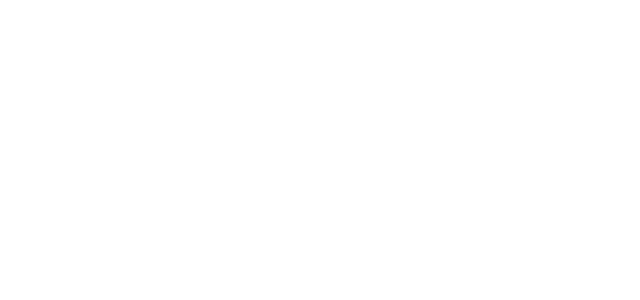
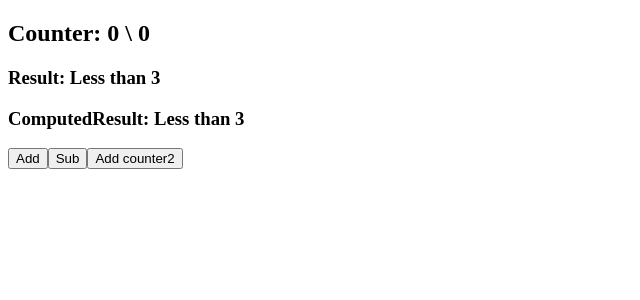
Before and after one commit to vpravo/vue-apps, a Vue app: page /watch-for-changes in a window 1280 px wide. Shown: the top 300 px of the page, without its empty margins (0-640 px from the left). Built offline with nearby package versions, Linux system fonts and the light colour scheme.

Commit message:
watch change

```diff
--- a/src/App.vue
+++ b/src/App.vue
@@ -4,12 +4,6 @@
   </div>
 </template>
 <script>
-export default {
-  data: function() {
-    return {
-      massage: "Привет Vue!"
-    }
-  }
-}
+export default {}
 </script>
 <style lang="sass"></style>
--- a/src/components/app-contents/contents.js
+++ b/src/components/app-contents/contents.js
@@ -42,5 +42,9 @@
   {
     name: "Оптимизация свойства computed",
     path: "optimization-computed"
+  },
+  {
+    name: "Отслеживание изменений с watch",
+    path: "watch-for-changes"
   }
 ]
--- /dev/null
+++ b/src/components/watch-for-changes/index.js
@@ -0,0 +1,2 @@
+import WatchForChanges from "./watch-for-changes.vue"
+export default WatchForChanges
--- /dev/null
+++ b/src/components/watch-for-changes/watch-for-changes.vue
@@ -0,0 +1,50 @@
+<template>
+  <div>
+    <h2>Counter: {{ counter }} \ {{ counter2 }}</h2>
+    <h3>Result: {{ result() }}</h3>
+    <h3>ComputedResult: {{ computedResult }}</h3>
+
+    <button @click="add">Add</button>
+    <button @click="sub">Sub</button>
+    <button @click="counter2++">Add counter2</button>
+  </div>
+</template>
+<script>
+export default {
+  name: "WatchForChanges",
+  data() {
+    return {
+      counter: 0,
+      counter2: 0
+    }
+  },
+  methods: {
+    add() {
+      this.counter++
+      //this.condition = this.counter > 3 ? 'More than 3' : 'Less than 3'
+      this.result()
+    },
+    sub() {
+      this.counter--
+      //this.condition = this.counter > 3 ? 'More than 3' : 'Less than 3'
+      this.result()
+    },
+    result() {
+      console.log("result called")
+      return this.counter > 3 ? "More than 3" : "Less than 3"
+    }
+  },
+  computed: {
+    computedResult() {
+      console.log("computedResult called")
+      return this.counter > 3 ? "More than 3" : "Less than 3"
+    }
+  },
+  watch: {
+    counter(val) {
+      console.log(val)
+    }
+  }
+}
+</script>
+<style lang="sass" scoped></style>
--- a/src/router/index.js
+++ b/src/router/index.js
@@ -12,6 +12,7 @@
 import HandleVisible from "../components/handle-visible"
 import HandleLists from "../components/handle-lists"
 import OptimazationComputed from "../components/optimazation-computed"
+import WatchForChanges from "../components/watch-for-changes"
 
 Vue.use(VueRouter)
 
@@ -74,6 +75,11 @@
     path: "/optimization-computed",
     name: "optimization-computed",
     component: OptimazationComputed
+  },
+  {
+    path: "/watch-for-changes",
+    name: "watch-for-changes",
+    component: WatchForChanges
   }
 ]
 
```
